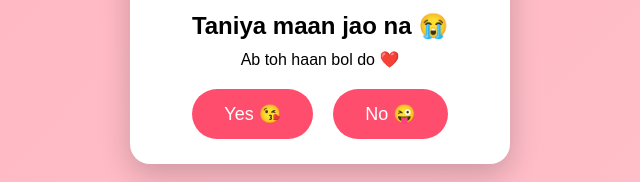
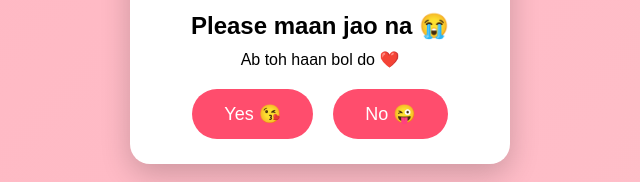
Before and after one commit to yogeshbhatt309-art/love-project, a plain HTML site: page no3.html in a window 1280 px wide. Shown: the part 403-585 px from the top of the page, 320-960 px from the left. Drawn offline with Linux system fonts and the light colour scheme.

Commit message:
Update no3.html

```diff
--- a/no3.html
+++ b/no3.html
@@ -18,7 +18,7 @@
   <div class="container">
     <img src="gifs/no3.gif" class="gif" alt="no3 gif">
 
-    <h1>Taniya maan jao na 😭</h1>
+    <h1>Please maan jao na 😭</h1>
     <p>Ab toh haan bol do ❤️</p>
 
     <div class="btn">
```
